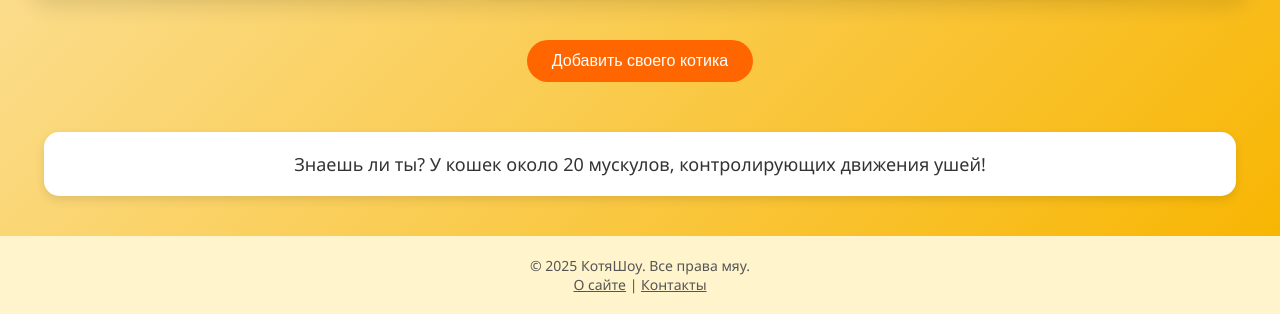
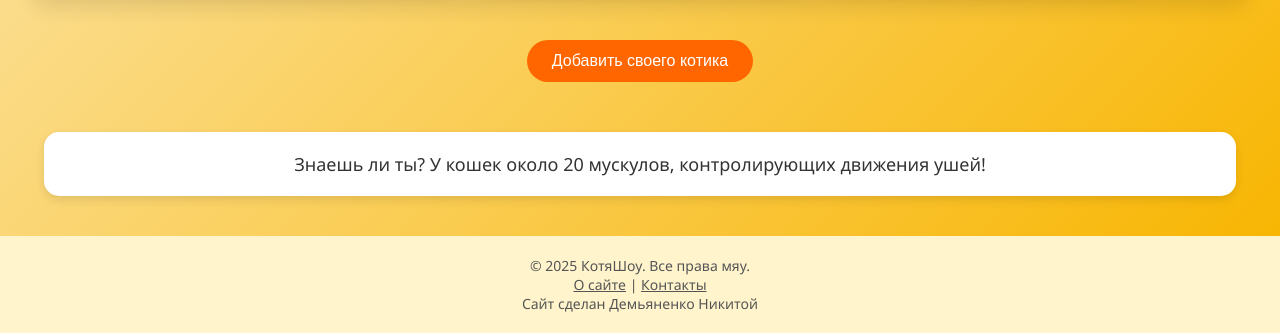
Before and after one commit to proektrksi202/kotiki, a plain HTML site: page index.html in a window 1280 px wide. Shown: the part 530-863 px from the top of the page. Drawn offline with Linux system fonts and the light colour scheme.

Commit message:
Update index.html

```diff
--- a/index.html
+++ b/index.html
@@ -184,10 +184,12 @@
     Знаешь ли ты? У кошек около 20 мускулов, контролирующих движения ушей!
 </div>
 
+<!-- Футер с автором -->
 <footer>
     &copy; 2025 КотяШоу. Все права мяу. <br>
     <a href="#" style="color: #555;">О сайте</a> |
-    <a href="#" style="color: #555;">Контакты</a>
+    <a href="#" style="color: #555;">Контакты</a> <br>
+    Сайт сделан Демьяненко Никитой
 </footer>
 
 </body>
```
